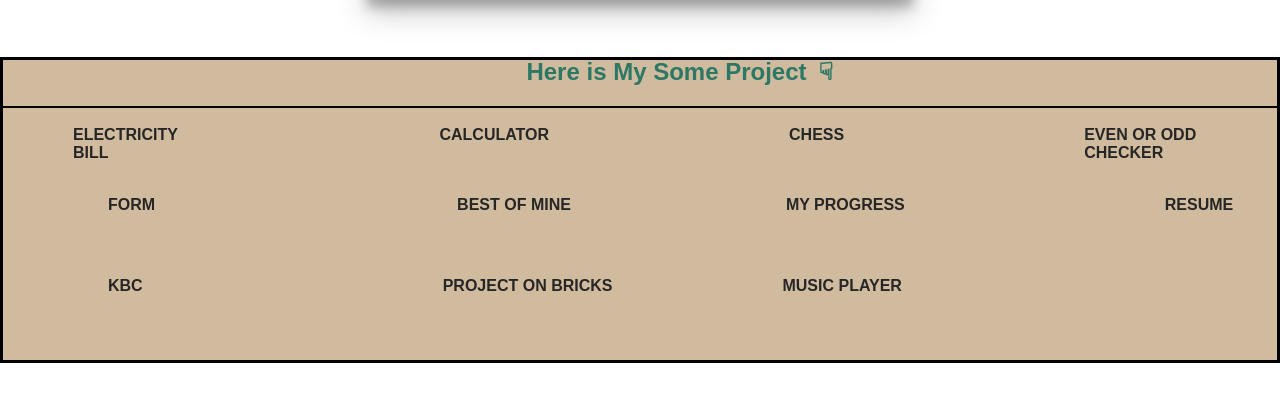
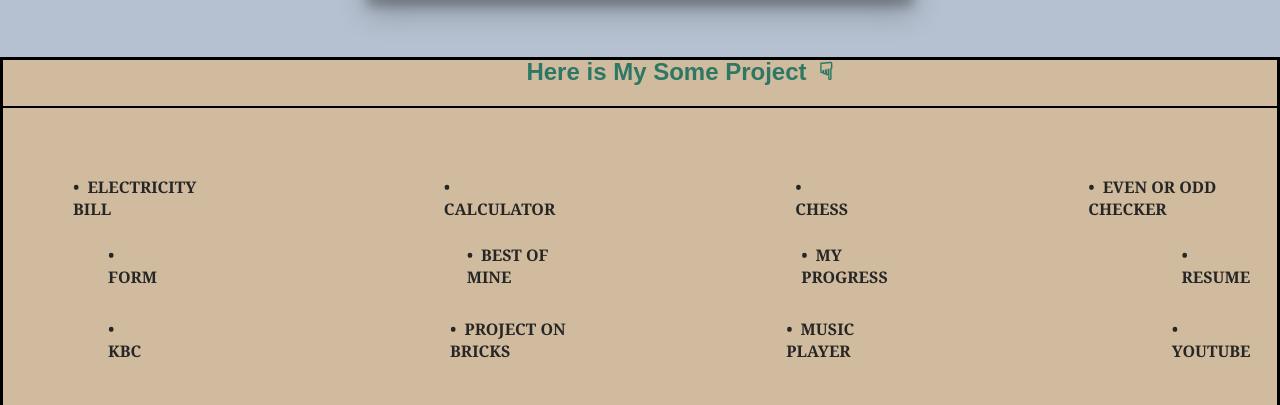
Before and after one commit to Nikhil78945/Best-htmlProject, a plain HTML site: page index.html in a window 1280 px wide. Shown: the part 517-922 px from the top of the page. Drawn offline with Linux system fonts and the light colour scheme.

Commit message:
Add files via upload

```diff
--- a/index.html
+++ b/index.html
@@ -9,6 +9,7 @@
             margin: 0;
             padding: 0;
             list-style: none;
+            background-color: #B5C0D0;
         }
 
         /* Mine */
@@ -137,7 +138,7 @@
 
         .best-main {
             width: 99.5%;
-            height: 300px;
+            height: 400px;
             margin: 0px;
             padding: 0px;
             border-style: solid;
@@ -286,21 +287,25 @@
         <h2 style="margin-top: -20px; text-align: center; margin-left: 80px; color: #2C7865;">Here is My Some Project&ensp;☟</h2>
         <hr color="black">
     <ul>
-        <li style="margin-top: -170px; margin-left: 50px;"><a href="bill.html">Electricity Bill</a></li>
-        <li style="margin-top: -170px; margin-left: 200px;"><a href="calculator.html">Calculator</a></li>
-        <li style="margin-top: -170px; margin-left: 200px;"><a href="chess.html">Chess</a></li>
-        <li style="margin-top: -170px; margin-left: 200px;"><a href="even-or-odd.html">Even or Odd Checker</a></li>
+        <li style="margin-top: -170px; font-family: Cambria, Cochin, Georgia, Times, 'Times New Roman', serif; margin-left: 50px;"><a href="bill.html">•&ensp;Electricity Bill</a></li>
+        <li style="margin-top: -170px; font-family: Cambria, Cochin, Georgia, Times, 'Times New Roman', serif; margin-left: 200px;"><a href="calculator.html">•&ensp;Calculator</a></li>
+        <li style="margin-top: -170px; font-family: Cambria, Cochin, Georgia, Times, 'Times New Roman', serif; margin-left: 200px;"><a href="chess.html">•&ensp;Chess</a></li>
+        <li style="margin-top: -170px; font-family: Cambria, Cochin, Georgia, Times, 'Times New Roman', serif;margin-left: 200px;"><a href="even-or-odd.html">•&ensp;Even or Odd Checker</a></li>
     </ul>
     <ul>
-        <li style="margin-top: -100px; margin-left: 85px;"><a href="form-one.html">Form</a></li>
-        <li style="margin-top: -100px; margin-left: 262px;"><a href="weak.html">Best of Mine</a></li>
-        <li style="margin-top: -100px; margin-left: 175px;"><a href="my-progress.html">My Progress</a></li>
-        <li style="margin-top: -100px; margin-left: 220px;"><a href="resume.html">Resume</a></li>
+        <li style="margin-top: -100px; font-family: Cambria, Cochin, Georgia, Times, 'Times New Roman', serif; margin-left: 85px;"><a href="form-one.html">•&ensp;Form</a></li>
+        <li style="margin-top: -100px; font-family: Cambria, Cochin, Georgia, Times, 'Times New Roman', serif; margin-left: 262px;"><a href="mine.html">•&ensp;Best of Mine</a></li>
+        <li style="margin-top: -100px; font-family: Cambria, Cochin, Georgia, Times, 'Times New Roman', serif; margin-left: 175px;"><a href="my-progress.html">•&ensp;My Progress</a></li>
+        <li style="margin-top: -100px; font-family: Cambria, Cochin, Georgia, Times, 'Times New Roman', serif; margin-left: 220px;"><a href="resume.html">•&ensp;Resume</a></li>
     </ul>
     <ul>
-        <li style="margin-left: 85px; margin-top: 40px;"><a href="kbc.html">KBC</a></li>
-        <li style="margin-left: 260px; margin-top: 40px;"><a href="dom.html">Project on Bricks</a></li>
-        <li style="margin-left: 130px; margin-top: 40px;"><a href="music.html">Music Player</a></li>
+        <li style="margin-left: 85px; font-family: Cambria, Cochin, Georgia, Times, 'Times New Roman', serif; margin-top: 40px;"><a href="kbc.html">•&ensp;KBC</a></li>
+        <li style="margin-left: 260px; font-family: Cambria, Cochin, Georgia, Times, 'Times New Roman', serif; margin-top: 40px;"><a href="dom.html">•&ensp;Project on Bricks</a></li>
+        <li style="margin-left: 130px; font-family: Cambria, Cochin, Georgia, Times, 'Times New Roman', serif; margin-top: 40px;"><a href="music.html">•&ensp;Music Player</a></li>
+        <li style="margin-left: 220px; font-family: Cambria, Cochin, Georgia, Times, 'Times New Roman', serif; margin-top: 40px;"><a href="youtube.html">•&ensp;Youtube</a></li>
+    </ul>
+    <ul>
+        <li style="margin-left: 40px; font-family: Cambria, Cochin, Georgia, Times, 'Times New Roman', serif; margin-top: -30px;"><a href="weak.html">•&ensp;Weakday Finder</a></li>
     </ul>
     </div>
     <main>
```
